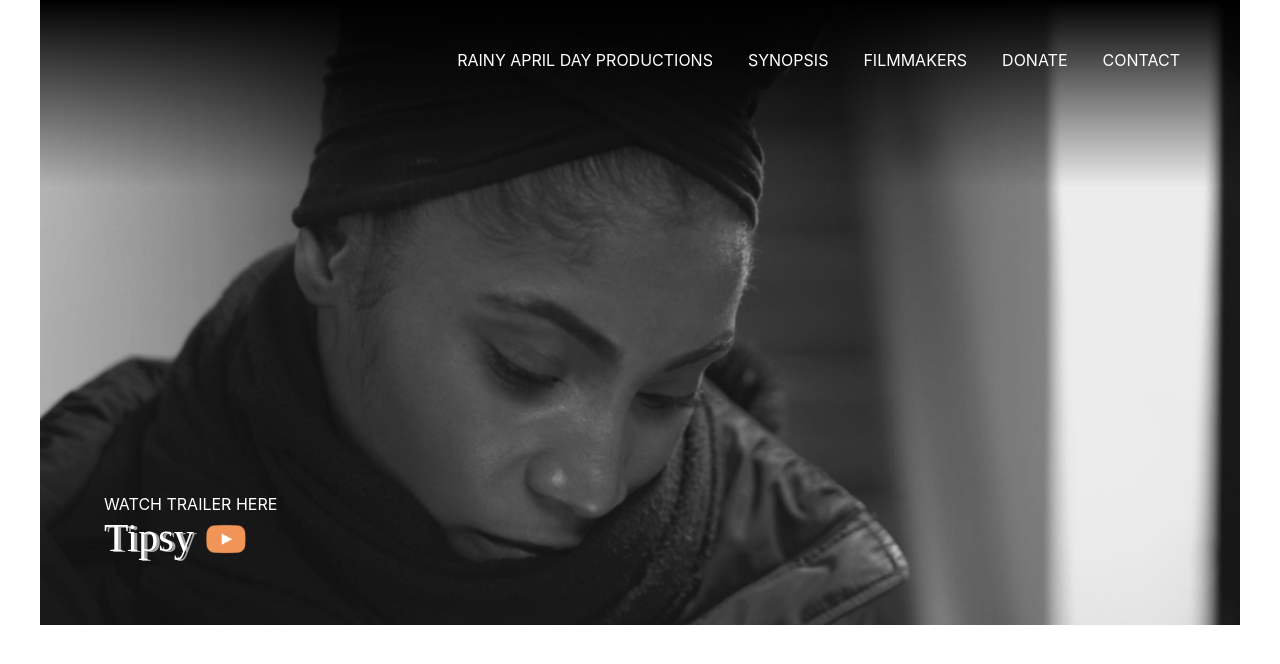
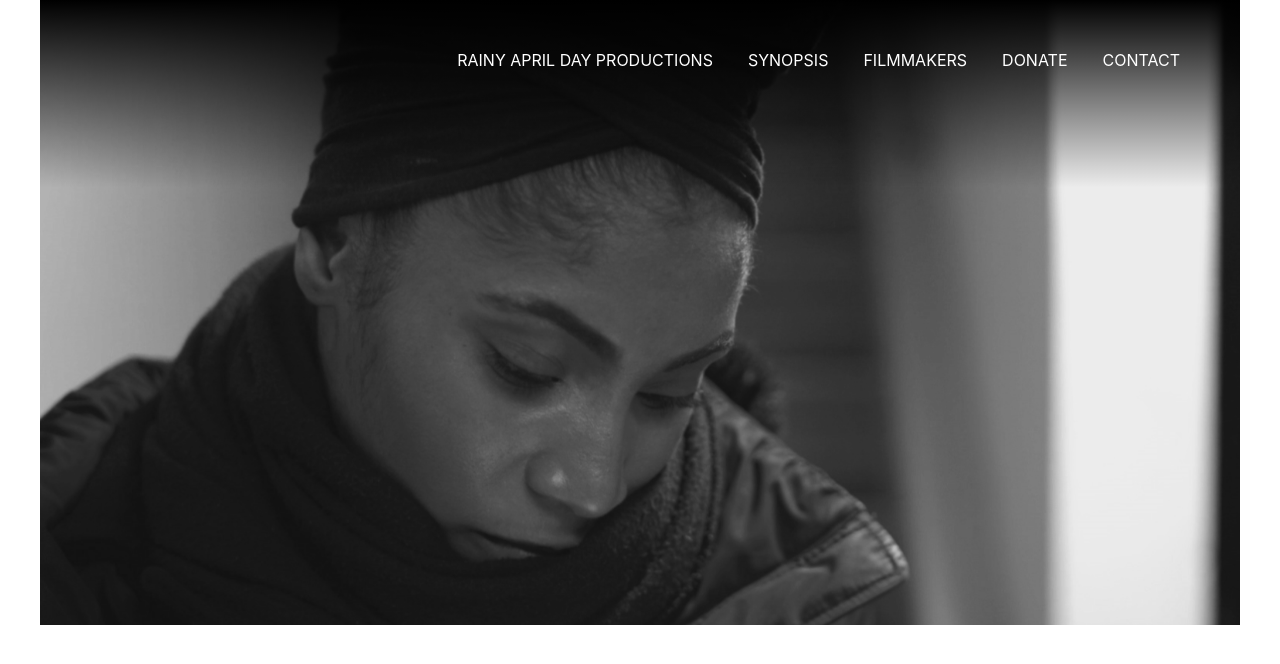
Before and after one commit to EJLearner/rainyaprilday.com, a React app: page / in a window 1280 px wide. Shown: the top 664 px of the page. Built offline with nearby package versions, Linux system fonts and the light colour scheme; a web font is replaced by a local one.

Commit message:
use flex-end and remove trailer link until I get url

```diff
--- a/src/MainPage.js
+++ b/src/MainPage.js
@@ -8,6 +8,8 @@ import routePaths from "./routePaths";
 
 function MainPage() {
   const backgroundStyle = { backgroundImage: `url(${mainPicture})` };
+
+  let trailerLink;
 
   return (
     <>
@@ -20,13 +22,15 @@ function MainPage() {
             <NavLink to={routePaths.DONATE}>Donate</NavLink>
             <NavLink to={routePaths.CONTACT}>Contact</NavLink>
           </div>
-          <Link>
+          {trailerLink && (
+            <Link to={trailerLink}>
               <div className="trailer-link-area">
                 <div className="watch-trailer-here">Watch Trailer Here</div>
                 <div className="blurred-title">Tipsy</div>
                 <img className="play-icon" alt="play-icon" src={playIcon} />
               </div>
             </Link>
+          )}
         </div>
       </div>
     </>
--- a/src/TopLinks.css
+++ b/src/TopLinks.css
@@ -1,5 +1,5 @@
 .about-and-other-links {
-  justify-content: end;
+  justify-content: flex-end;
   margin-top: 32px;
   margin-right: 96px;
   display: flex;
--- a/src/TopLinks.js
+++ b/src/TopLinks.js
@@ -15,11 +15,11 @@ function TopLinks() {
 
   return (
     <div className="about-and-other-links">
-      {linksInfo.map(link => {
+      {linksInfo.map(({ label, path }) => {
         return (
           <div>
-            <NavLink activeClassName="current-page-link" to={link.path}>
-              {link.label}
+            <NavLink activeClassName="current-page-link" to={path}>
+              {label}
             </NavLink>
           </div>
         );
```
Lines whose indentation alone changed are shown as unchanged.
